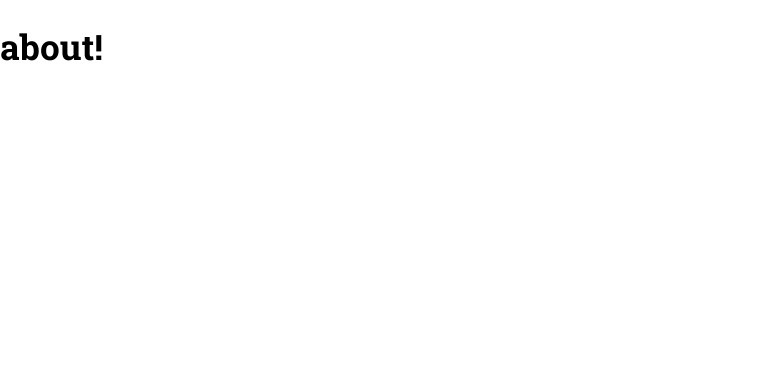
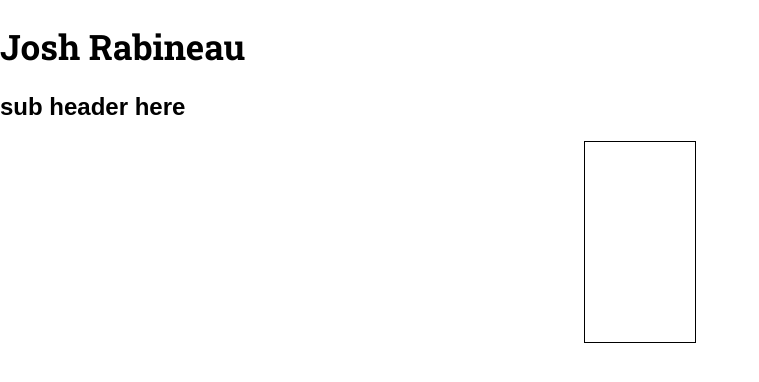
Before and after one commit to mrabineau/josh-rabineau, a React (Create React App) app: page /about in a window 1280 px wide. Shown: the top 382 px of the page, without its empty margins (0-759 px from the left). Built offline with nearby package versions, Linux system fonts and the light colour scheme; a web font is replaced by a local one.

Commit message:
setting up about page

```diff
--- a/src/components/About.js
+++ b/src/components/About.js
@@ -1,10 +1,15 @@
 import React, { Component } from 'react';
+import Josh from './joshImage.js';
 
 class About extends Component {
   render () {
     return (
       <div>
-        <h1> about! </h1>
+          <div id="top">
+            <h1> Josh Rabineau </h1>
+              <h2> sub header here </h2>
+              <Josh />
+          </div>
       </div>
       )
   }
--- a/src/components/Projects.js
+++ b/src/components/Projects.js
@@ -65,6 +65,11 @@ class Projects extends Component {
       const root = `/images/josh-portfolio/${photo}`
       return <img className="pix" src={root} alt="p" key={photo} />
     })
+
+      const handspix = this.state.hands.map((photo) => {
+      const root = `/images/josh-portfolio/${photo}`
+      return <img className="pix" src={root} alt="p" key={photo} />
+    })
     return (
       <div id="projects">
         <div id="cellpix" className="allImages">
@@ -78,6 +83,10 @@ class Projects extends Component {
               <h1 className="heading"> Collage </h1>
                 {collagepix}
             </div>
+            <div id="handspix" className="allImages">
+              <h1 className="heading"> Hands </h1>
+                {handspix}
+            </div>
         </div>
       </div>
       )
--- /dev/null
+++ b/src/components/joshImage.css
@@ -0,0 +1,7 @@
+#joshpix {
+  height: 200px;
+  width: 110px;
+  border: 1px solid black;
+  margin: 0 auto;
+  text-align: center;
+}
--- /dev/null
+++ b/src/components/joshImage.js
@@ -0,0 +1,16 @@
+import React,  { Component } from 'react' ;
+import './joshImage.css';
+
+class Josh extends Component {
+  render () {
+    return (
+        <div>
+          <div id='joshpix'>
+
+          </div>
+        </div>
+      )
+  }
+}
+
+export default Josh;
```
